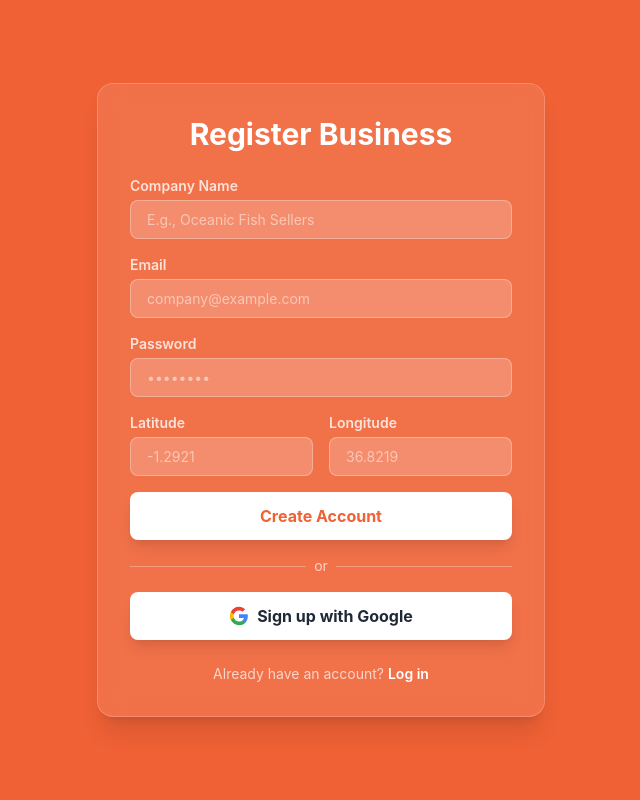
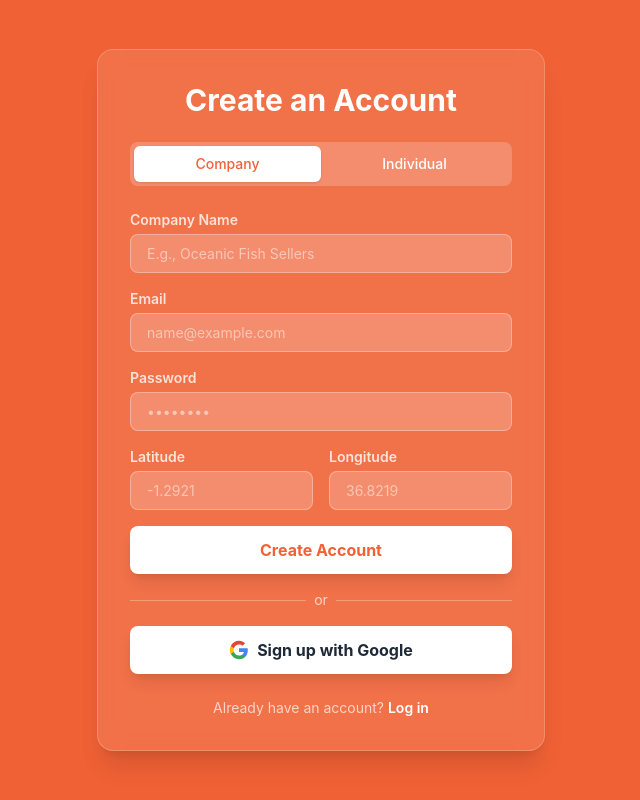
Before and after one commit to hempstonetinga17-ui/jijipoll, a Next.js app: page /register in a window 1280 px wide. Shown: the whole page, without its empty margins (319-959 px from the left). Built offline with nearby package versions, Linux system fonts and the light colour scheme.

Commit message:
Implement registration flow with company and individual modes

```diff
--- a/src/app/(auth)/register/page.tsx
+++ b/src/app/(auth)/register/page.tsx
@@ -6,6 +6,7 @@ import { signIn } from "next-auth/react"
 
 export default function RegisterPage() {
   const router = useRouter()
+  const [accountType, setAccountType] = useState<"Company" | "Individual">("Company")
   const [formData, setFormData] = useState({
     companyName: "",
     email: "",
@@ -13,6 +14,8 @@ export default function RegisterPage() {
     latitude: "",
     longitude: "",
   })
+  const [error, setError] = useState<string | null>(null)
+  const [loading, setLoading] = useState(false)
 
   const handleChange = (e: React.ChangeEvent<HTMLInputElement>) => {
     setFormData({ ...formData, [e.target.name]: e.target.value })
@@ -20,27 +23,82 @@ export default function RegisterPage() {
 
   const handleSubmit = async (e: React.FormEvent) => {
     e.preventDefault()
-    // Normally we would POST to an API route to register the user and business
-    alert("Registration submitted! In a real app, this would save to the database.")
-    router.push("/login")
+    setError(null)
+    setLoading(true)
+
+    try {
+      const res = await fetch("/api/auth/register", {
+        method: "POST",
+        headers: {
+          "Content-Type": "application/json",
+        },
+        body: JSON.stringify({
+          ...formData,
+          accountType,
+        }),
+      })
+
+      if (!res.ok) {
+        const data = await res.json()
+        throw new Error(data.message || "Something went wrong")
+      }
+
+      // Registration successful
+      router.push("/login?registered=true")
+    } catch (err: any) {
+      setError(err.message)
+    } finally {
+      setLoading(false)
+    }
   }
 
   return (
-    <div className="min-h-screen flex items-center justify-center bg-[#f06135]">
+    <div className="min-h-screen flex items-center justify-center bg-[#f06135] py-12 px-4 sm:px-6 lg:px-8">
       <div className="bg-white/10 backdrop-blur-md p-8 rounded-2xl shadow-xl w-full max-w-md border border-white/20">
-        <h2 className="text-3xl font-bold text-white mb-6 text-center">Register Business</h2>
+        <h2 className="text-3xl font-bold text-white mb-6 text-center">Create an Account</h2>
+
+        {/* Account Type Toggle */}
+        <div className="flex bg-white/20 rounded-lg p-1 mb-6">
+          <button
+            type="button"
+            className={`flex-1 py-2 text-sm font-medium rounded-md transition-colors ${
+              accountType === "Company" ? "bg-white text-[#f06135] shadow" : "text-white hover:bg-white/10"
+            }`}
+            onClick={() => setAccountType("Company")}
+          >
+            Company
+          </button>
+          <button
+            type="button"
+            className={`flex-1 py-2 text-sm font-medium rounded-md transition-colors ${
+              accountType === "Individual" ? "bg-white text-[#f06135] shadow" : "text-white hover:bg-white/10"
+            }`}
+            onClick={() => setAccountType("Individual")}
+          >
+            Individual
+          </button>
+        </div>
+
+        {error && (
+          <div className="bg-red-500/20 border border-red-500 text-white px-4 py-3 rounded mb-4">
+            {error}
+          </div>
+        )}
+
         <form onSubmit={handleSubmit} className="space-y-4">
+          {accountType === "Company" && (
             <div>
               <label className="block text-white/80 mb-1 text-sm">Company Name</label>
               <input
                 name="companyName"
                 value={formData.companyName}
                 onChange={handleChange}
-              required
+                required={accountType === "Company"}
                 className="w-full px-4 py-2 rounded-lg bg-white/20 border border-white/30 text-white placeholder-white/50 focus:outline-none focus:ring-2 focus:ring-white/50"
                 placeholder="E.g., Oceanic Fish Sellers"
               />
             </div>
+          )}
           <div>
             <label className="block text-white/80 mb-1 text-sm">Email</label>
             <input
@@ -50,7 +108,7 @@ export default function RegisterPage() {
               onChange={handleChange}
               required
               className="w-full px-4 py-2 rounded-lg bg-white/20 border border-white/30 text-white placeholder-white/50 focus:outline-none focus:ring-2 focus:ring-white/50"
-              placeholder="company@example.com"
+              placeholder="name@example.com"
             />
           </div>
           <div>
@@ -95,9 +153,10 @@ export default function RegisterPage() {
           </div>
           <button
             type="submit"
-            className="w-full bg-white text-[#f06135] font-bold py-3 rounded-lg hover:bg-white/90 transition duration-300 mt-6 shadow-lg"
+            disabled={loading}
+            className="w-full bg-white text-[#f06135] font-bold py-3 rounded-lg hover:bg-white/90 transition duration-300 mt-6 shadow-lg disabled:opacity-50"
           >
-            Create Account
+            {loading ? "Creating Account..." : "Create Account"}
           </button>
         </form>
 
--- /dev/null
+++ b/src/app/api/auth/register/route.ts
@@ -0,0 +1,74 @@
+import { NextResponse } from "next/server"
+import { prisma } from "@/lib/auth"
+import bcrypt from "bcryptjs"
+
+export async function POST(req: Request) {
+  try {
+    const body = await req.json()
+    const { email, password, accountType, companyName, latitude, longitude } = body
+
+    if (!email || !password) {
+      return NextResponse.json({ message: "Email and password are required." }, { status: 400 })
+    }
+
+    if (!latitude || !longitude) {
+      return NextResponse.json({ message: "Location coordinates are required." }, { status: 400 })
+    }
+
+    if (accountType === "Company" && !companyName) {
+      return NextResponse.json({ message: "Company name is required for company accounts." }, { status: 400 })
+    }
+
+    // Check if user already exists
+    const existingUser = await prisma.user.findUnique({
+      where: { email },
+    })
+
+    if (existingUser) {
+      return NextResponse.json({ message: "User with this email already exists." }, { status: 409 })
+    }
+
+    // Hash the password
+    const passwordHash = await bcrypt.hash(password, 10)
+
+    const lat = parseFloat(latitude)
+    const lng = parseFloat(longitude)
+
+    // Determine role based on account type
+    const role = accountType === "Company" ? "BUSINESS_OWNER" : "USER"
+
+    // Create the user
+    const user = await prisma.user.create({
+      data: {
+        email,
+        passwordHash,
+        role,
+        ...(accountType === "Company"
+          ? {
+              business: {
+                create: {
+                  companyName,
+                  latitude: lat,
+                  longitude: lng,
+                },
+              },
+            }
+          : {}),
+      },
+    })
+
+    // Remove passwordHash from response
+    const { passwordHash: _hash, ...userWithoutPassword } = user
+
+    return NextResponse.json(
+      { message: "User registered successfully.", user: userWithoutPassword },
+      { status: 201 }
+    )
+  } catch (error) {
+    console.error("Registration error:", error)
+    return NextResponse.json(
+      { message: "An error occurred during registration." },
+      { status: 500 }
+    )
+  }
+}
```
Also changed, not shown: 1 other file (tests, documents, lock files or other folders). Lines whose indentation alone changed are shown as unchanged.
